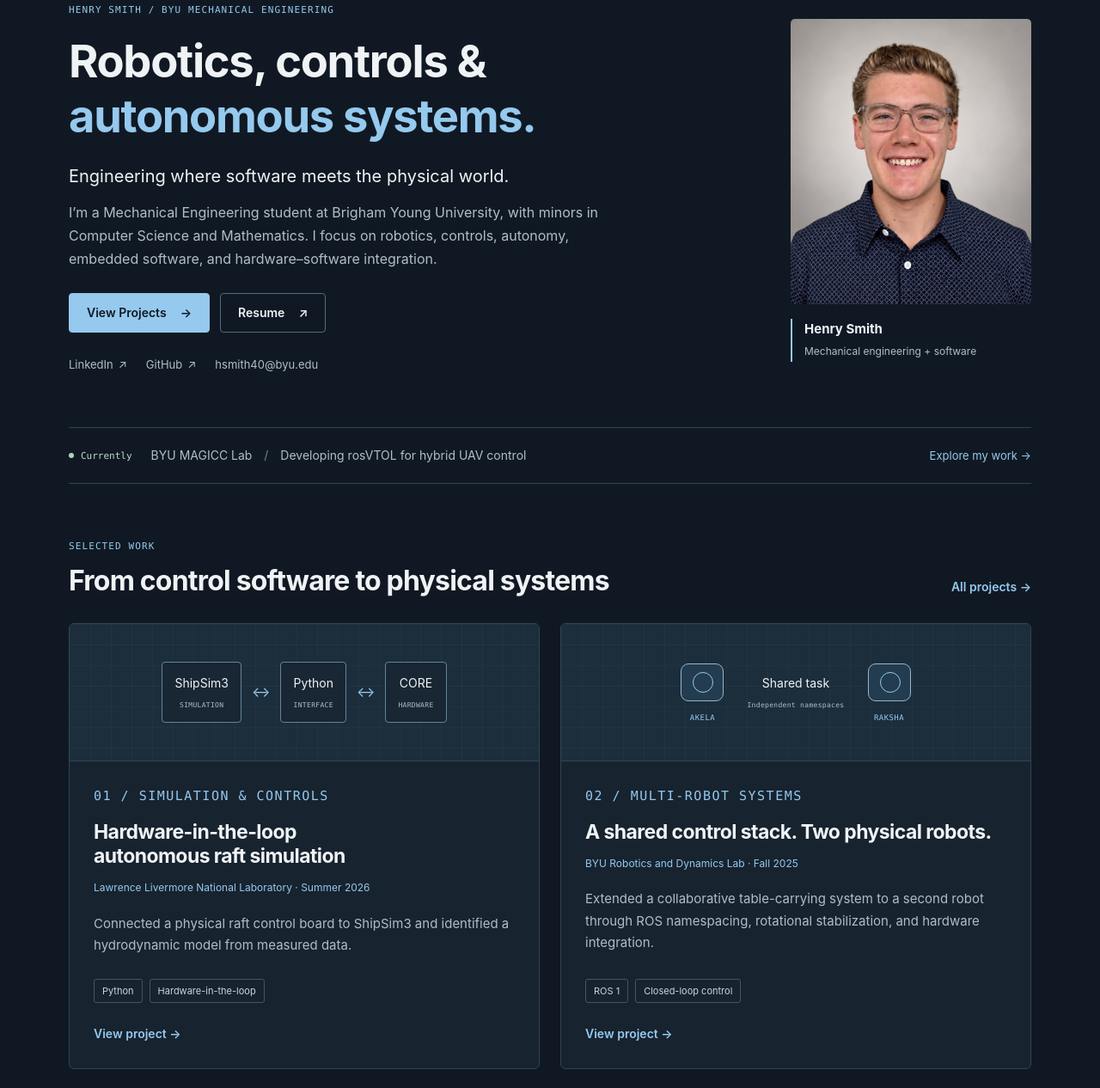
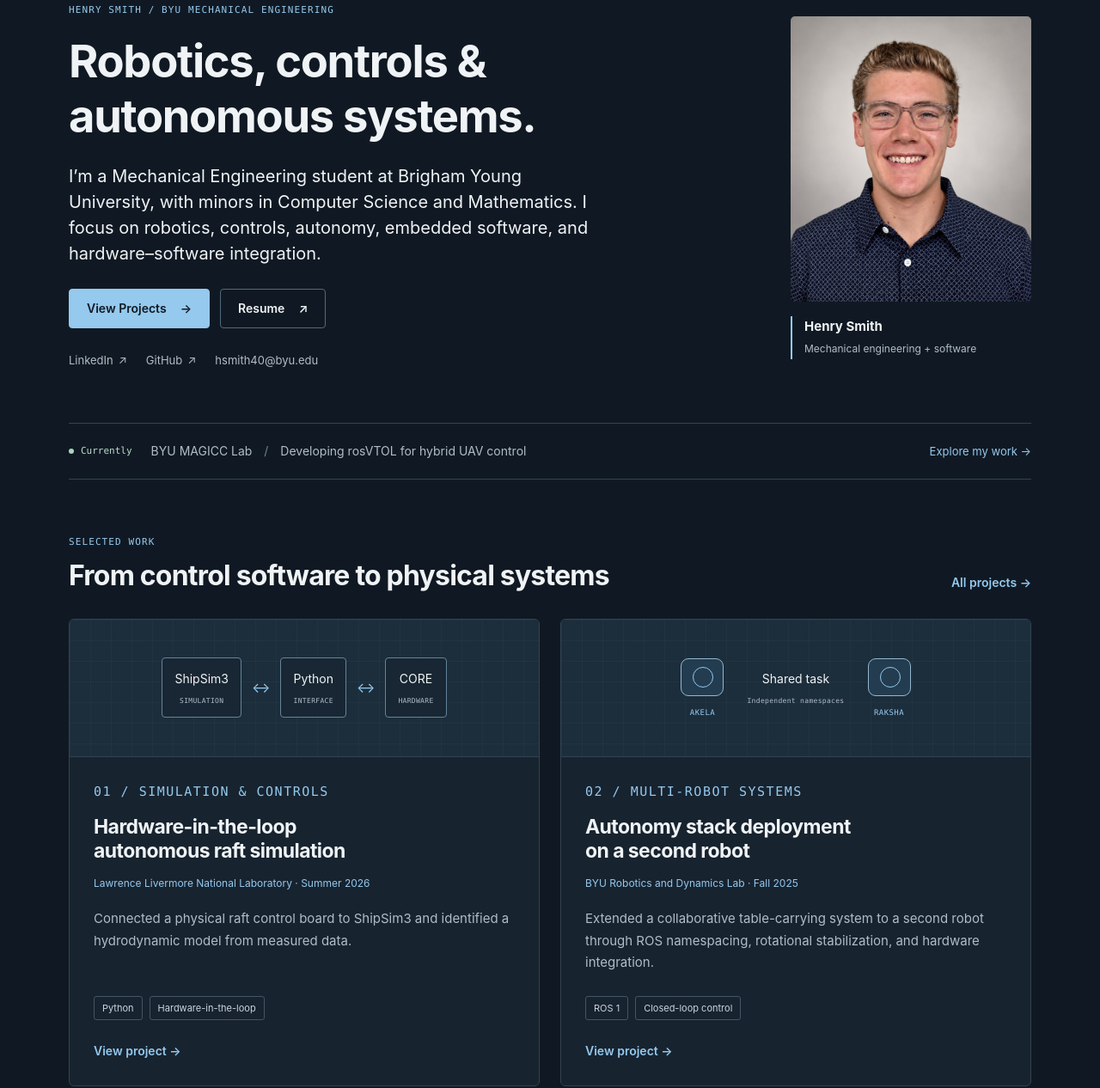
Before and after one commit to henrydsmith2002/henrydsmith2002.github.io, a plain HTML site: page index.html in a window 1280 px wide. Shown: the part 160-1426 px from the top of the page at 86% size. Drawn offline with Linux system fonts and the light colour scheme.

Commit message:
selected changes to wording

```diff
--- a/index.html
+++ b/index.html
@@ -72,14 +72,9 @@
       <h1>
        Robotics, controls &amp;
        <br/>
-       <span>
-        autonomous systems.
-       </span>
+       autonomous systems.
       </h1>
       <p class="hero-intro">
-       Engineering where software meets the physical world.
-      </p>
-      <p>
        I’m a Mechanical Engineering student at Brigham Young University, with minors in Computer Science and Mathematics. I focus on robotics, controls, autonomy, embedded software, and hardware–software integration.
       </p>
       <div class="btnrow">
@@ -248,7 +243,7 @@
          02 / MULTI-ROBOT SYSTEMS
         </p>
         <h3>
-         A shared control stack. Two physical robots.
+         Autonomy stack deployment on a second robot
         </h3>
         <p class="project-org">
          BYU Robotics and Dynamics Lab · Fall 2025
@@ -270,7 +265,7 @@
           →
          </span>
          <span class="sr-only">
-          : A shared control stack. Two physical robots.
+          : Autonomy stack deployment on a second robot
          </span>
         </a>
        </div>
@@ -491,11 +486,8 @@
     </section>
     <section class="section contact" id="contact">
      <div>
-      <p class="eyebrow">
-       LET’S CONNECT
-      </p>
       <h2>
-       Software. Hardware. Real engineering problems.
+       Let’s Connect
       </h2>
       <p>
        Interested in robotics, controls, autonomy, embedded software, and aerospace internship and research opportunities.
--- a/style.css
+++ b/style.css
@@ -42,7 +42,6 @@ code { color: var(--text); font-size: .9em; }
 .eyebrow { color: var(--accent); font-family: var(--mono); font-size: 11px; line-height: 1.7; letter-spacing: .1em; text-transform: uppercase; margin-bottom: 17px; }
 .hero { display: grid; grid-template-columns: minmax(0, 1fr) 280px; align-items: center; gap: 80px; padding: 70px 0 58px; }
 .hero h1 { margin-bottom: 22px; }
-.hero h1 span { color: var(--accent); }
 .hero-copy > p:not(.eyebrow) { max-width: 620px; }
 .hero-intro { font-size: 20px; color: var(--text); line-height: 1.5; margin-bottom: 14px; }
 .portrait { margin: 0; }
@@ -195,7 +194,6 @@ code { color: var(--text); font-size: .9em; }
   .hero h1 { font-size: 34px; }
   .hero .eyebrow { font-size: 10px; }
   .hero-intro { font-size: 18px; }
-  .hero-copy > p:not(.eyebrow) { font-size: 15px; }
   .now-strip { flex-wrap: wrap; gap: 10px 16px; }
   .now-strip p { flex-basis: 75%; }
   .now-strip a { margin-left: auto; }
```
Also changed, not shown: projects.html (+2 -2 lines).
